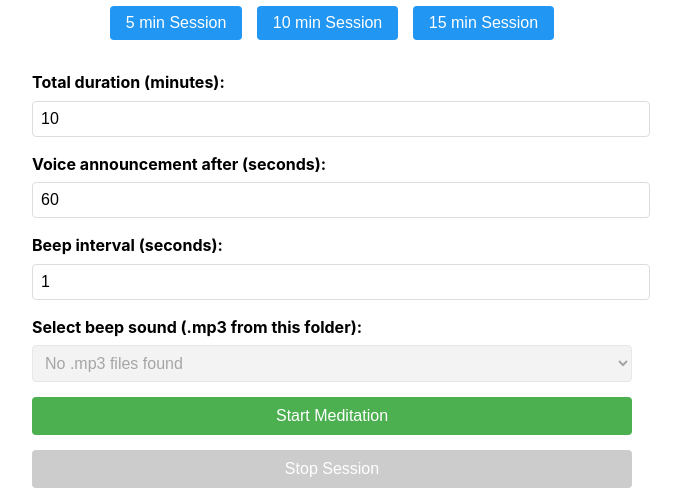
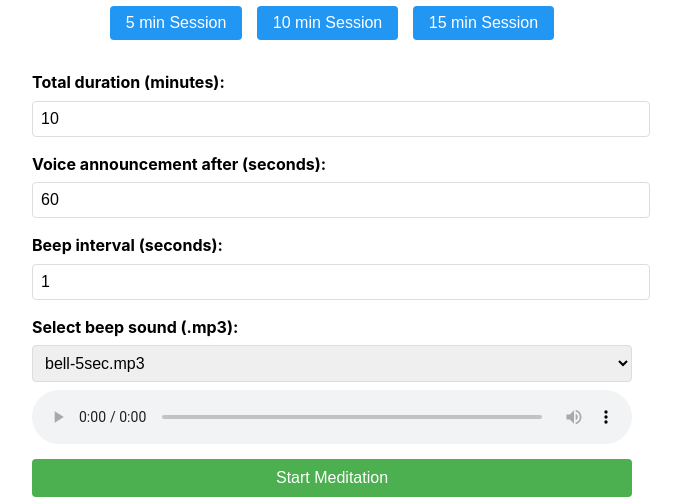
Before and after one commit to balajigr/meditate, a plain HTML site: page index.html in a window 1280 px wide. Shown: the part 108-608 px from the top of the page, without its empty margins (308-989 px from the left). Drawn offline with Linux system fonts and the light colour scheme.

Commit message:
changed index to take a mp3 list in json format

```diff
--- a/index.html
+++ b/index.html
@@ -121,7 +121,7 @@
   </div>
 
   <div class="input-group">
-    <label for="beep-sound">Select beep sound (.mp3 from this folder):</label>
+    <label for="beep-sound">Select beep sound (.mp3):</label>
     <select id="beep-sound"></select>
     <audio id="audio-preview" controls></audio>
   </div>
@@ -169,21 +169,13 @@
       let sessionSeconds = 0;
       let beepInterval = 0;
 
-      // Populate beep sound dropdown from the same folder as index.html
+      // Populate beep sound dropdown from mp3list.json
       function populateBeepSounds() {
-        fetch('./')
-          .then(response => response.text())
-          .then(html => {
-            const parser = new DOMParser();
-            const doc = parser.parseFromString(html, 'text/html');
-            const links = Array.from(doc.querySelectorAll('a'));
-            const audioFiles = links
-              .map(a => a.getAttribute('href'))
-              .filter(href => href && href.match(/\.mp3$/i) && !href.startsWith('?'))
-              .map(href => decodeURIComponent(href.replace(/^\//, '')));
-
+        fetch('mp3list.json')
+          .then(response => response.json())
+          .then(audioFiles => {
             beepSoundSelect.innerHTML = '';
-            if (audioFiles.length === 0) {
+            if (!audioFiles || audioFiles.length === 0) {
               beepSoundSelect.innerHTML = '<option value="">No .mp3 files found</option>';
               beepSoundSelect.disabled = true;
               audioPreview.style.display = 'none';
--- /dev/null
+++ b/mp3list.json
@@ -0,0 +1,6 @@
+[
+  "bell-5sec.mp3",
+  "bell-7sec.mp3",
+  "bell-8sec.mp3",
+  "bell2-5sec.mp3"
+]
```
